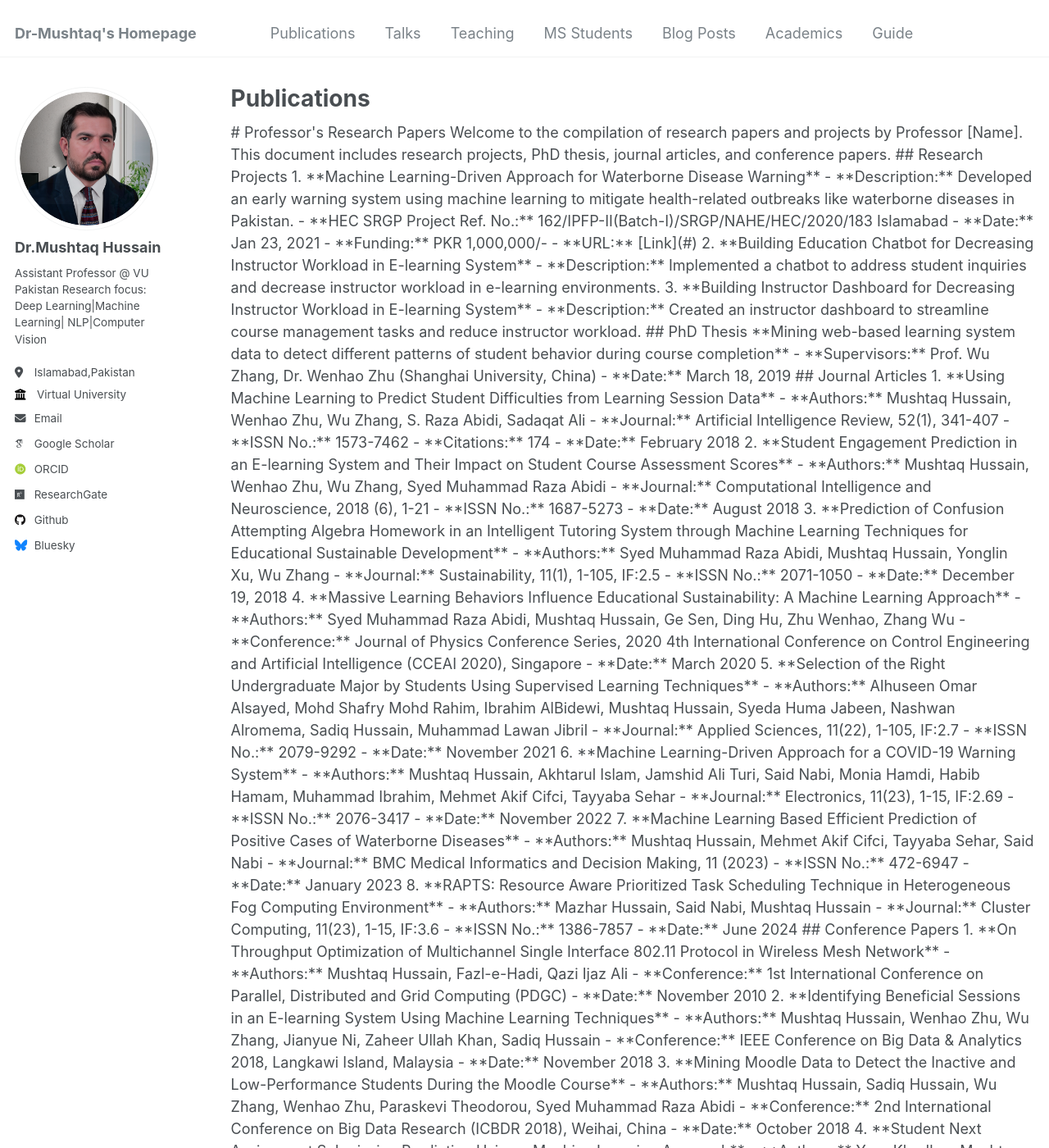
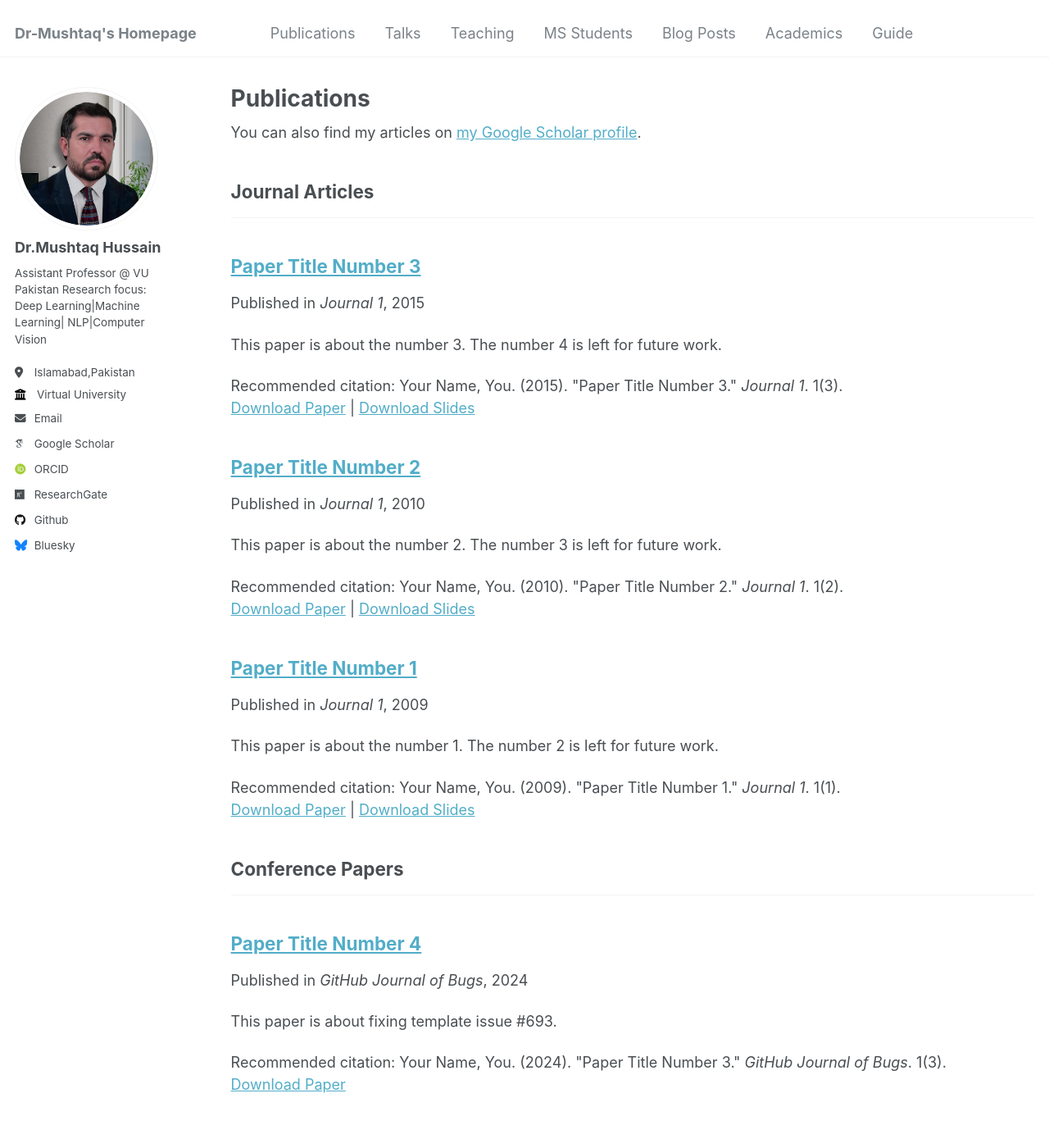
Before and after one commit to dr-mushtaq/dr-mushtaq.github.io, a Jekyll site: the page built from _pages/publications.html, in a window 1280 px wide and 1400 px high. Shown: the whole window at 82% size. Built offline with Jekyll 4.4.1, drawn with Linux system fonts in a browser that asks for light colours; some web fonts are replaced; some of the changed text lies outside the part shown.

Commit message:
Update publications.html

```diff
--- a/_pages/publications.html
+++ b/_pages/publications.html
@@ -5,99 +5,29 @@ permalink: /publications/
 author_profile: true
 ---
 
-# Professor's Research Papers
+{% if site.author.googlescholar %}
+  <div class="wordwrap">You can also find my articles on <a href="{{site.author.googlescholar}}">my Google Scholar profile</a>.</div>
+{% endif %}
 
-Welcome to the compilation of research papers and projects by Professor [Name]. This document includes research projects, PhD thesis, journal articles, and conference papers.
+{% include base_path %}
 
-## Research Projects
-
-1. **Machine Learning-Driven Approach for Waterborne Disease Warning**
-   - **Description:** Developed an early warning system using machine learning to mitigate health-related outbreaks like waterborne diseases in Pakistan.
-   - **HEC SRGP Project Ref. No.:** 162/IPFP-II(Batch-I)/SRGP/NAHE/HEC/2020/183 Islamabad
-   - **Date:** Jan 23, 2021
-   - **Funding:** PKR 1,000,000/-
-   - **URL:** [Link](#)
-
-2. **Building Education Chatbot for Decreasing Instructor Workload in E-learning System**
-   - **Description:** Implemented a chatbot to address student inquiries and decrease instructor workload in e-learning environments.
-
-3. **Building Instructor Dashboard for Decreasing Instructor Workload in E-learning System**
-   - **Description:** Created an instructor dashboard to streamline course management tasks and reduce instructor workload.
-
-## PhD Thesis
-
-**Mining web-based learning system data to detect different patterns of student behavior during course completion**
-   - **Supervisors:** Prof. Wu Zhang, Dr. Wenhao Zhu (Shanghai University, China)
-   - **Date:** March 18, 2019
-
-## Journal Articles
-
-1. **Using Machine Learning to Predict Student Difficulties from Learning Session Data**
-   - **Authors:** Mushtaq Hussain, Wenhao Zhu, Wu Zhang, S. Raza Abidi, Sadaqat Ali
-   - **Journal:** Artificial Intelligence Review, 52(1), 341-407
-   - **ISSN No.:** 1573-7462
-   - **Citations:** 174
-   - **Date:** February 2018
-
-2. **Student Engagement Prediction in an E-learning System and Their Impact on Student Course Assessment Scores**
-   - **Authors:** Mushtaq Hussain, Wenhao Zhu, Wu Zhang, Syed Muhammad Raza Abidi
-   - **Journal:** Computational Intelligence and Neuroscience, 2018 (6), 1-21
-   - **ISSN No.:** 1687-5273
-   - **Date:** August 2018
-
-3. **Prediction of Confusion Attempting Algebra Homework in an Intelligent Tutoring System through Machine Learning Techniques for Educational Sustainable Development**
-   - **Authors:** Syed Muhammad Raza Abidi, Mushtaq Hussain, Yonglin Xu, Wu Zhang
-   - **Journal:** Sustainability, 11(1), 1-105, IF:2.5
-   - **ISSN No.:** 2071-1050
-   - **Date:** December 19, 2018
-
-4. **Massive Learning Behaviors Influence Educational Sustainability: A Machine Learning Approach**
-   - **Authors:** Syed Muhammad Raza Abidi, Mushtaq Hussain, Ge Sen, Ding Hu, Zhu Wenhao, Zhang Wu
-   - **Conference:** Journal of Physics Conference Series, 2020 4th International Conference on Control Engineering and Artificial Intelligence (CCEAI 2020), Singapore
-   - **Date:** March 2020
-
-5. **Selection of the Right Undergraduate Major by Students Using Supervised Learning Techniques**
-   - **Authors:** Alhuseen Omar Alsayed, Mohd Shafry Mohd Rahim, Ibrahim AlBidewi, Mushtaq Hussain, Syeda Huma Jabeen, Nashwan Alromema, Sadiq Hussain, Muhammad Lawan Jibril
-   - **Journal:** Applied Sciences, 11(22), 1-105, IF:2.7
-   - **ISSN No.:** 2079-9292
-   - **Date:** November 2021
-
-6. **Machine Learning-Driven Approach for a COVID-19 Warning System**
-   - **Authors:** Mushtaq Hussain, Akhtarul Islam, Jamshid Ali Turi, Said Nabi, Monia Hamdi, Habib Hamam, Muhammad Ibrahim, Mehmet Akif Cifci, Tayyaba Sehar
-   - **Journal:** Electronics, 11(23), 1-15, IF:2.69
-   - **ISSN No.:** 2076-3417
-   - **Date:** November 2022
-
-7. **Machine Learning Based Efficient Prediction of Positive Cases of Waterborne Diseases**
-   - **Authors:** Mushtaq Hussain, Mehmet Akif Cifci, Tayyaba Sehar, Said Nabi
-   - **Journal:** BMC Medical Informatics and Decision Making, 11 (2023)
-   - **ISSN No.:** 472-6947
-   - **Date:** January 2023
-
-8. **RAPTS: Resource Aware Prioritized Task Scheduling Technique in Heterogeneous Fog Computing Environment**
-   - **Authors:** Mazhar Hussain, Said Nabi, Mushtaq Hussain
-   - **Journal:** Cluster Computing, 11(23), 1-15, IF:3.6
-   - **ISSN No.:** 1386-7857
-   - **Date:** June 2024
-
-## Conference Papers
-
-1. **On Throughput Optimization of Multichannel Single Interface 802.11 Protocol in Wireless Mesh Network**
-   - **Authors:** Mushtaq Hussain, Fazl-e-Hadi, Qazi Ijaz Ali
-   - **Conference:** 1st International Conference on Parallel, Distributed and Grid Computing (PDGC)
-   - **Date:** November 2010
-
-2. **Identifying Beneficial Sessions in an E-learning System Using Machine Learning Techniques**
-   - **Authors:** Mushtaq Hussain, Wenhao Zhu, Wu Zhang, Jianyue Ni, Zaheer Ullah Khan, Sadiq Hussain
-   - **Conference:** IEEE Conference on Big Data & Analytics 2018, Langkawi Island, Malaysia
-   - **Date:** November 2018
-
-3. **Mining Moodle Data to Detect the Inactive and Low-Performance Students During the Moodle Course**
-   - **Authors:** Mushtaq Hussain, Sadiq Hussain, Wu Zhang, Wenhao Zhu, Paraskevi Theodorou, Syed Muhammad Raza Abidi
-   - **Conference:** 2nd International Conference on Big Data Research (ICBDR 2018), Weihai, China
-   - **Date:** October 2018
-
-4. **Student Next Assignment Submission Prediction Using a Machine Learning Approach**
-   - **Authors:** Yass Khudher, Mushtaq Hussain, Theodorou
-   - **Conference:** International Russian Automation Conference, 729, pp. 383–393, 2020
-   - **Date:** [Date not specified]
+<!-- New style rendering if publication categories are defined -->
+{% if site.publication_category %}
+  {% for category in site.publication_category  %}
+    {% assign title_shown = false %}
+    {% for post in site.publications reversed %}
+      {% if post.category != category[0] %}
+        {% continue %}
+      {% endif %}
+      {% unless title_shown %}
+        <h2>{{ category[1].title }}</h2><hr />
+        {% assign title_shown = true %}
+      {% endunless %}
+      {% include archive-single.html %}
+    {% endfor %}
+  {% endfor %}
+{% else %}
+  {% for post in site.publications reversed %}
+    {% include archive-single.html %}
+  {% endfor %}
+{% endif %}
```
